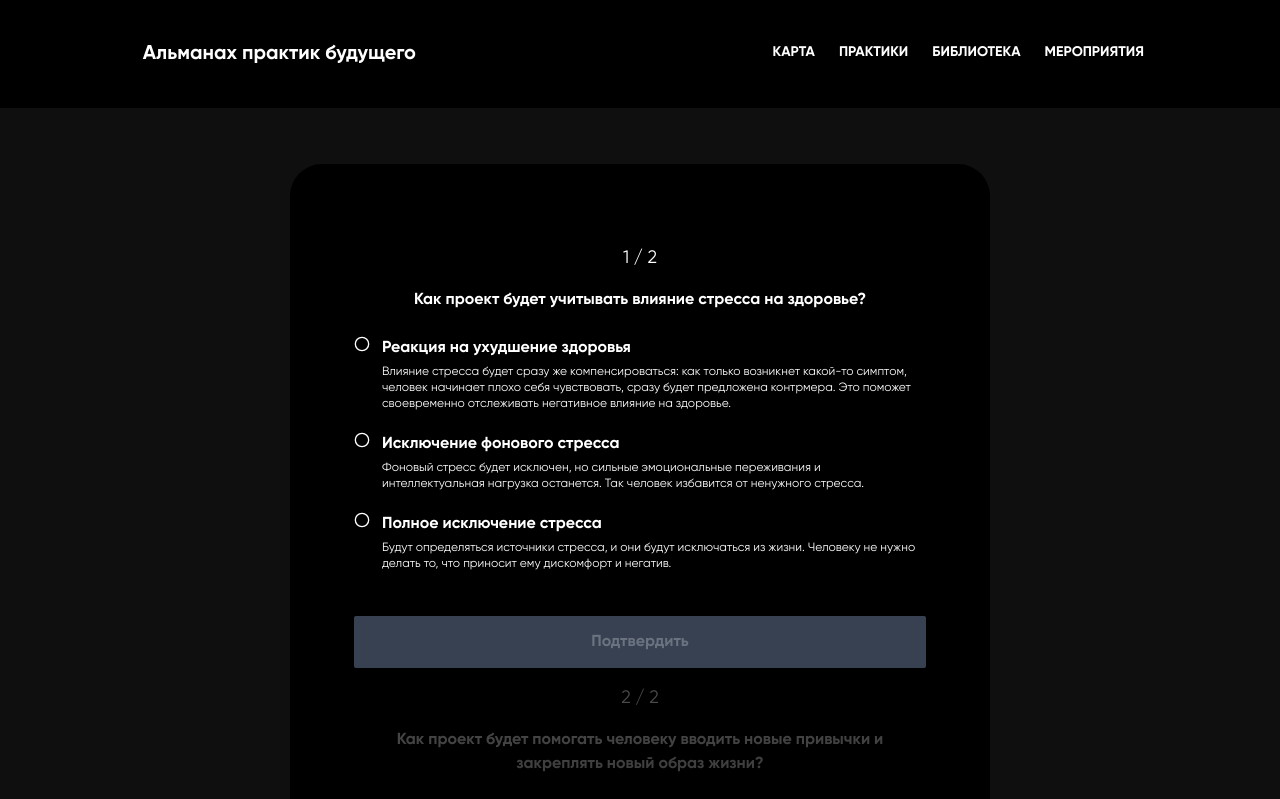
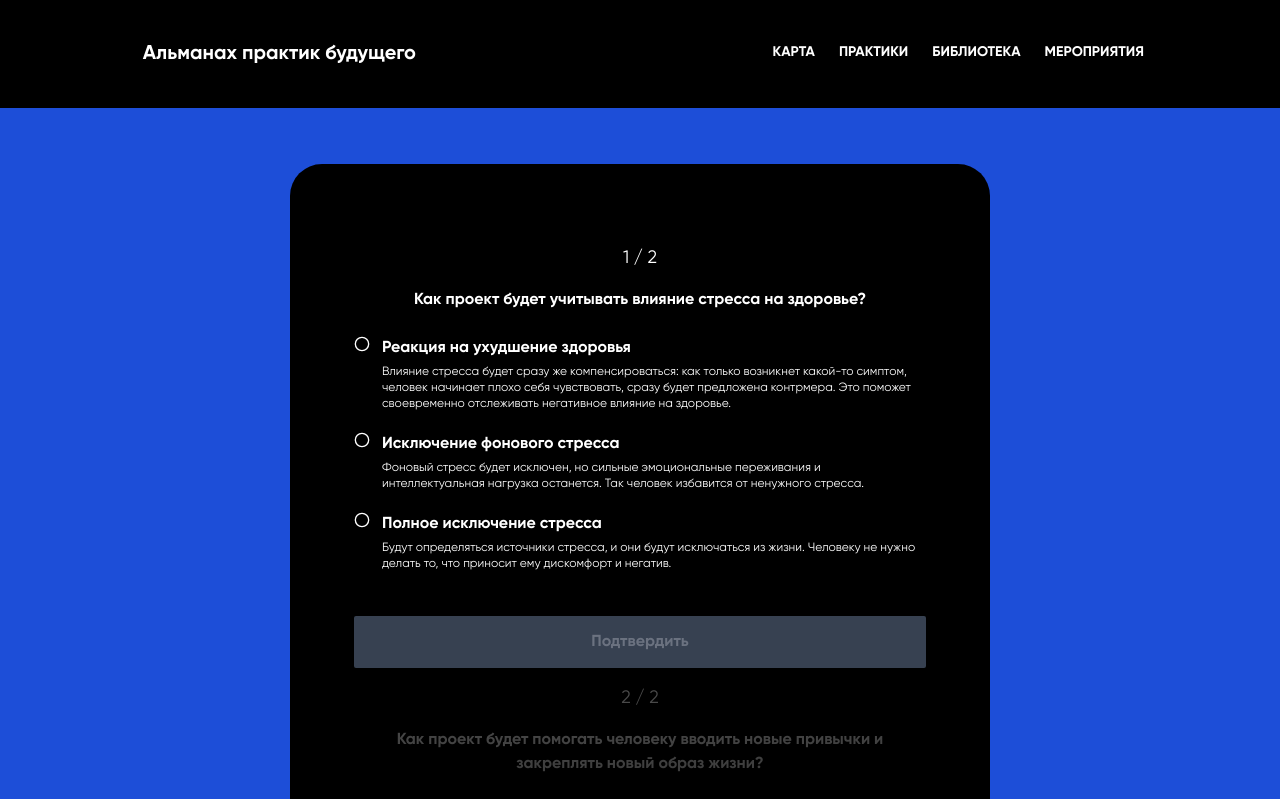
Before and after one commit to crashzky/future-games, a Next.js app: page /sources in a window 1280 px wide. Shown: the top 799 px of the page. Built offline with nearby package versions, Linux system fonts and the light colour scheme.

Commit message:
Added paths logic

```diff
--- a/hooks/useStore.ts
+++ b/hooks/useStore.ts
@@ -1,11 +1,11 @@
 import create from 'zustand';
 import IGameState from '../shared/types/GameState';
 
-export const useStore = create<IGameState>((set) => ({
+export const useStore = create((set: any) => ({
 	selectedAnswers: [],
 	selectedCategory: { backgroundStyle: undefined, value: undefined },
-	selectCategory: (category) => set({ selectedCategory: category }),
-	addAnswer: (index) => set((state) => {
-		return { selectedAnswers: [...state.selectedAnswers, index] };
-	}),
+	selectCategory: (category) => set(() => ({ selectedCategory: category })),
+	addAnswer: (index) => set((state) => (
+		{ selectedAnswers: [...state.selectedAnswers, index] }
+	)),
 }));
--- /dev/null
+++ b/pages/[category].tsx
@@ -0,0 +1,63 @@
+import { useState } from 'react';
+import ContestItem from '../components/ContestItem';
+import ContestLayout from '../layouts/Contest';
+import { contests } from '../shared/contests';
+import { GetStaticPaths, GetStaticProps, GetStaticPropsContext } from 'next';
+import { availableCategories } from '../shared/categories';
+
+const SourcesContestPage = ({ category }: Props): JSX.Element => {
+	const [currentActive, setCurrentActive] = useState(0);
+	const selectedCategory = availableCategories[availableCategories.map((i) => i.link).indexOf(category)];
+
+	return (
+		<ContestLayout backgroundColor={selectedCategory.backgroundStyle} label={selectedCategory.value}>
+			<div>
+				{contests?.map((contest, key) => {
+					return (
+						<ContestItem
+							key={key}
+							currentNumber={key + 1}
+							count={contests.length}
+							title={contest.title}
+							answers={contest.answers}
+							onClick={() => {
+								setCurrentActive(key + 1);
+								window.scrollBy({
+									top: (contests.length - key - 1) * 575,
+									behavior: 'smooth',
+								});
+							}}
+							disabled={currentActive < key} />
+					);
+				})}
+			</div>
+		</ContestLayout>
+	);
+};
+
+interface Props {
+	category: string;
+}
+
+export default SourcesContestPage;
+
+export const getStaticPaths: GetStaticPaths = async () => {
+	return {
+		paths: availableCategories.map((i) => ({
+			params: {
+				category: i.link,
+			},
+		})),
+		fallback: false,
+	};
+};
+
+export const getStaticProps: GetStaticProps = async (context: GetStaticPropsContext) => {
+	const { category } = context.params;
+
+	return {
+		props: {
+			category,
+		},
+	};
+};
--- a/pages/index.tsx
+++ b/pages/index.tsx
@@ -37,7 +37,8 @@ const MainPage = (): JSX.Element => {
 			containerRef.current.className = 'opacity-0';
 
 		setTimeout(() => {
-			router.push('/sources');
+			router.push('/'
+				+ availableCategories[availableCategories.map((i) => i.link).indexOf((selectedCategory as any).link)].link);
 			window.scrollTo({
 				top: 0,
 			});
--- a/pages/sources.tsx
+++ /dev/null
@@ -1,35 +0,0 @@
-import { useState } from 'react';
-import ContestItem from '../components/ContestItem';
-import ContestLayout from '../layouts/Contest';
-import { contests } from '../shared/contests';
-import { useStore } from '../hooks/useStore';
-
-const SourcesContestPage = (): JSX.Element => {
-	const [currentActive, setCurrentActive] = useState(0);
-	const selectedCategory = useStore((state) => state.selectedCategory);
-
-	return (
-		<ContestLayout backgroundColor={selectedCategory.backgroundStyle} label={selectedCategory.value}>
-			{contests?.map((contest, key) => {
-				return (
-					<ContestItem
-						key={key}
-						currentNumber={key + 1}
-						count={contests.length}
-						title={contest.title}
-						answers={contest.answers}
-						onClick={() => {
-							setCurrentActive(key + 1);
-							window.scrollBy({
-								top: (contests.length - key - 1) * 575,
-								behavior: 'smooth',
-							});
-						}}
-						disabled={currentActive < key} />
-				);
-			})}
-		</ContestLayout>
-	);
-};
-
-export default SourcesContestPage;
--- a/shared/categories.ts
+++ b/shared/categories.ts
@@ -2,14 +2,17 @@ import { Category } from './types/Category';
 
 export const availableCategories: Category[] = [
 	{
+		link: 'health',
 		value: 'Здоровье человека',
 		backgroundStyle: 'bg-red-400',
 	},
 	{
+		link: 'sources',
 		value: 'Источники энергообеспечения города',
 		backgroundStyle: 'bg-blue-700',
 	},
 	{
+		link: 'inclusive',
 		value: 'Среда доступных возможностей',
 		backgroundStyle: 'bg-purple-500',
 	},
--- a/shared/types/Category.ts
+++ b/shared/types/Category.ts
@@ -1,4 +1,5 @@
 export interface Category {
+	link: string;
     value: string;
     backgroundStyle: string;
 }
```
